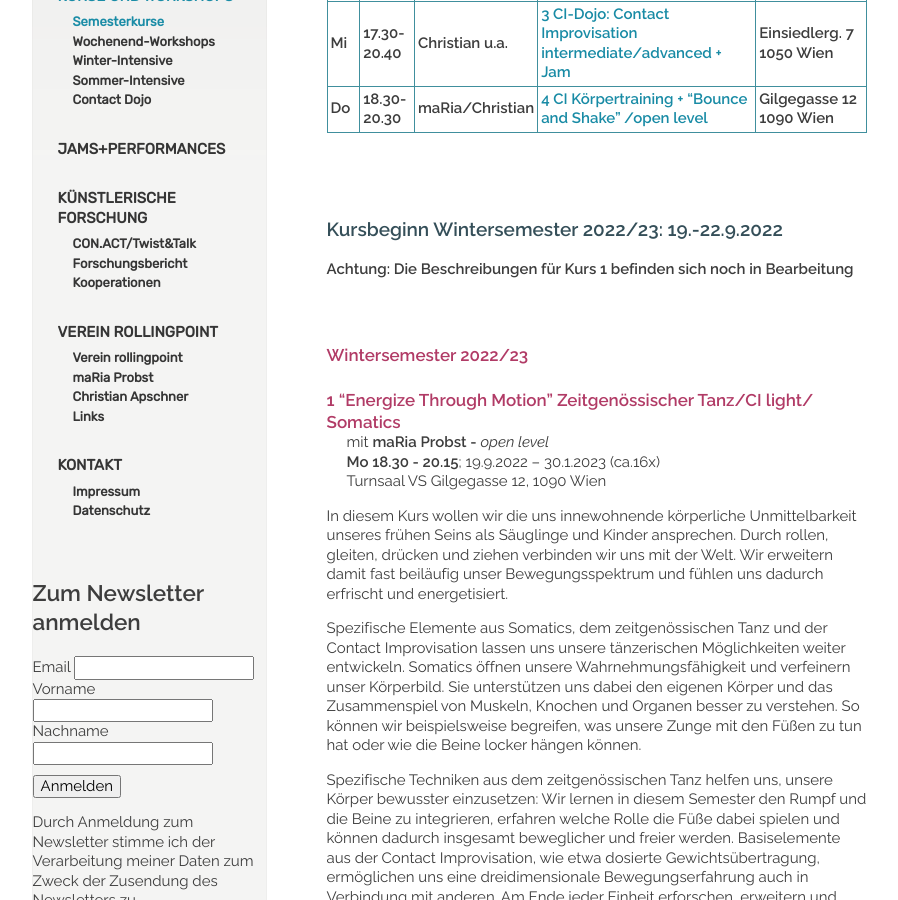
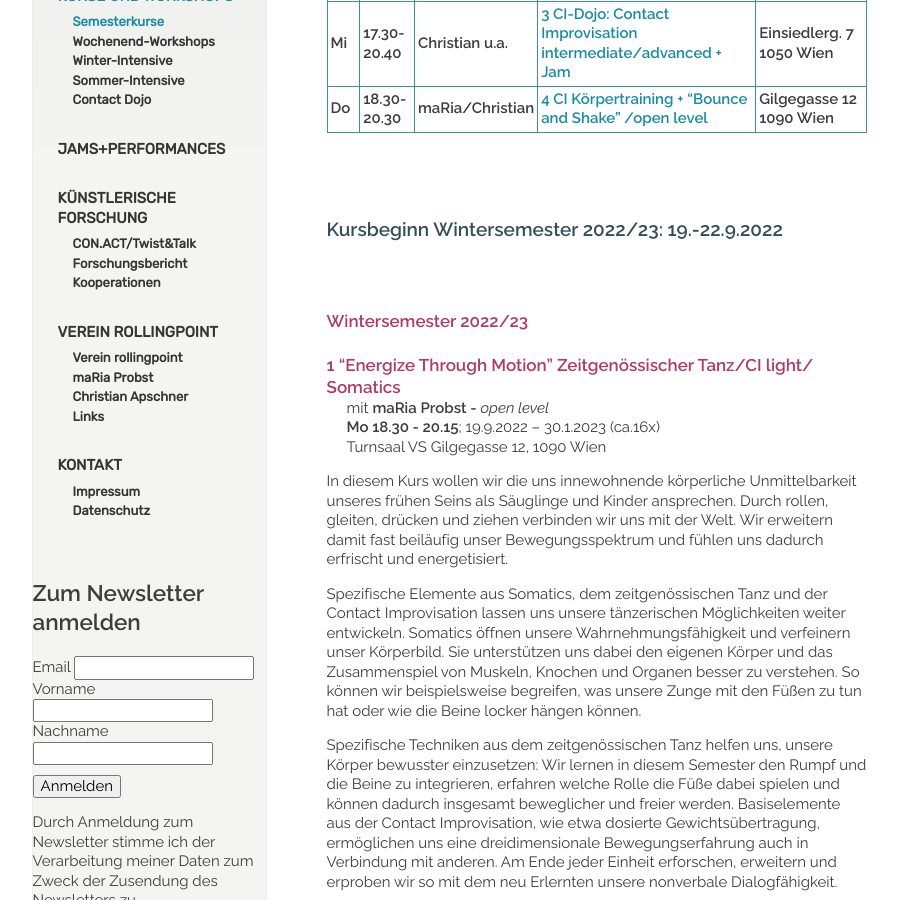
Before and after one commit to manulari/rollingpointat, a Jekyll site: the page built from _pages_de/kurse.md, in a window 1280 px wide and 900 px high, scrolled down 312 px. Shown: the whole window, without its empty margins (152-1050 px from the left). Built offline with Jekyll 4.4.1, drawn with Linux system fonts in a browser that asks for light colours; comment, search, counter and statistics services are not loaded.

Commit message:
Update page (de) “kurse”

```diff
--- a/_pages_de/kurse.md
+++ b/_pages_de/kurse.md
@@ -15,8 +15,6 @@ title: KURSE UND WORKSHOPS
 &nbsp;
 
 ### Kursbeginn Wintersemester 2022/23: 19.-22.9.2022
-
-**Achtung: Die Beschreibungen für Kurs 1 befinden sich noch in Bearbeitung**
 
 &nbsp;
 
```
